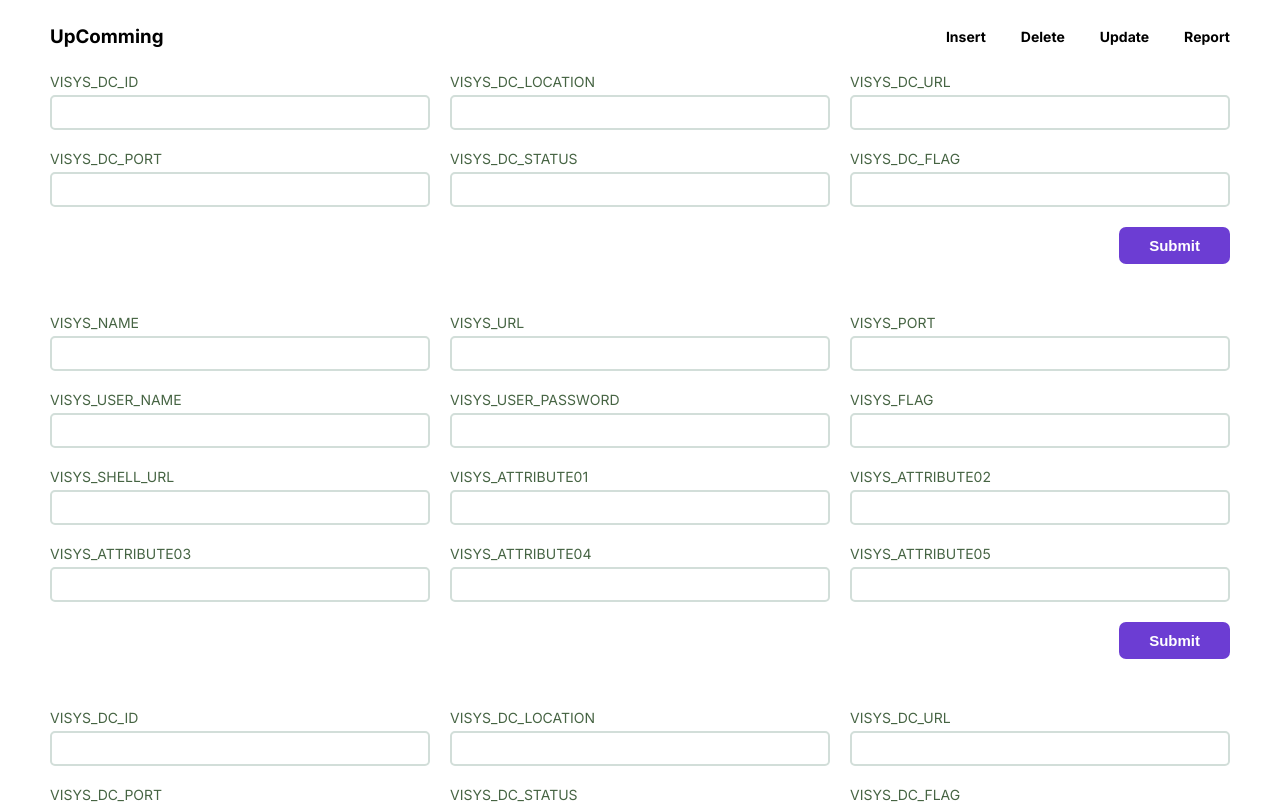
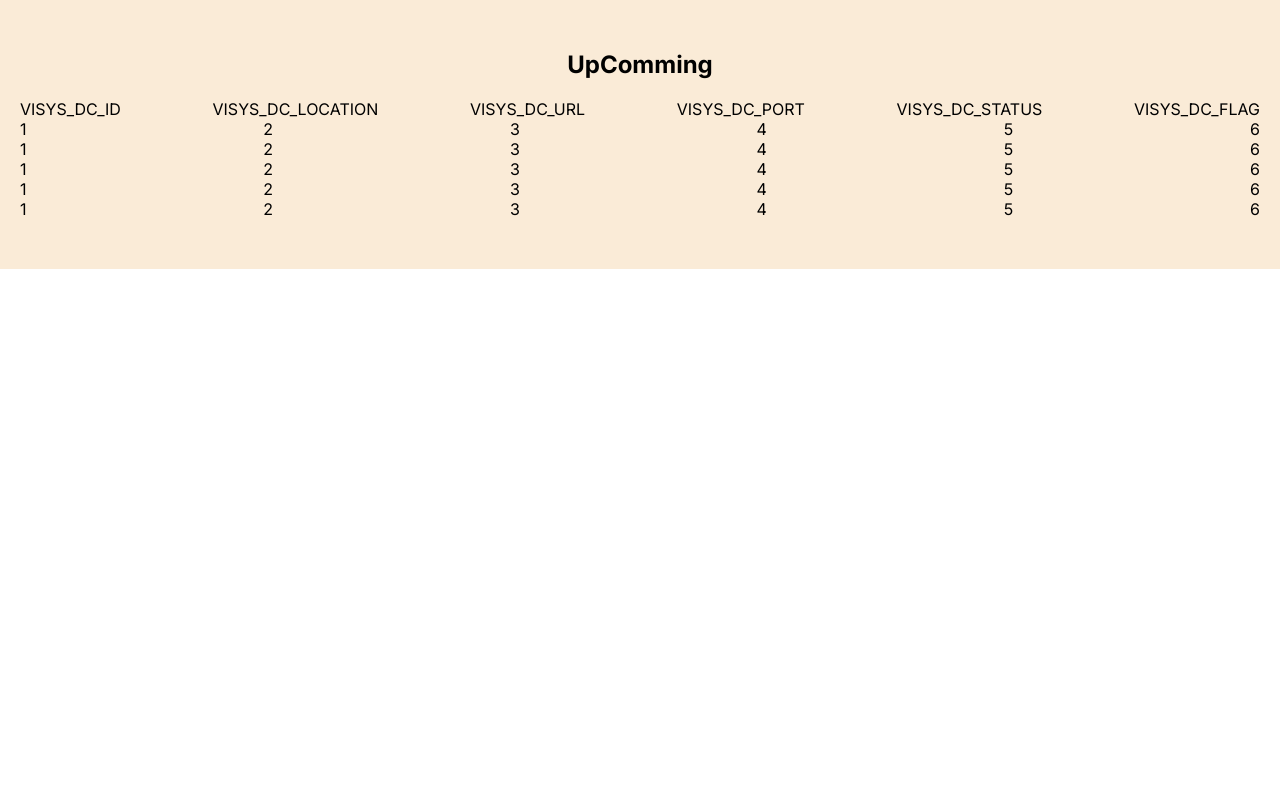
Before and after one commit to Saddam6260/Visays-Form, a React (Vite) app: page / in a window 1280 px wide. Shown: the top 804 px of the page. Built offline with nearby package versions, Linux system fonts and the light colour scheme.

Commit message:
create tablefile

```diff
--- a/src/App.jsx
+++ b/src/App.jsx
@@ -8,6 +8,7 @@ import MiddleInputSet from "./assets/component/Other_Page/MiddleInputSet"
 import BottomInputSet from "./assets/component/Other_Page/BottomInputSet"
 import Footer from "./assets/component/Other_Page/Footer"
 import Form from "./assets/component/Form";
+import TopTable from "./assets/component/Table/TopTable"
 
 function App() {
   const [count, setCount] = useState(0);
@@ -16,11 +17,13 @@ function App() {
 
   return (
     <div className="app">
-      <MenuBer item={menuItem}/>
-      <TopInputSet/>
+      {/* <MenuBer item={menuItem}/> */}
+      {/* <TopInputSet/>
       <MiddleInputSet/>
-      <BottomInputSet/>
-      <Footer/>
+      <BottomInputSet/> */}
+      {/* <Footer/> */}
+
+      <TopTable />
     </div>
   );
 }
--- /dev/null
+++ b/src/assets/component/Table/TopTable.css
@@ -0,0 +1,13 @@
+.table_container{
+    padding: 50px 20px;
+    background-color: antiquewhite;
+}
+h2{
+    text-align: center;
+    margin-bottom: 20px;
+}
+
+li{
+    display: flex;
+    justify-content: space-between;
+}
--- /dev/null
+++ b/src/assets/component/Table/TopTable.jsx
@@ -0,0 +1,62 @@
+import React from 'react'
+import "./TopTable.css"
+
+const TopTable = () => {
+  return (
+    <div className='table_container'>
+        <h2>UpComming</h2>
+        <ul className='InputTable'>
+            <li className='table_header'>
+                <div className='col col-1'>VISYS_DC_ID</div>
+                <div className='col col-2'>VISYS_DC_LOCATION</div>
+                <div className='col col-3'>VISYS_DC_URL</div>
+                <div className='col col-4'>VISYS_DC_PORT</div>
+                <div className='col col-5'>VISYS_DC_STATUS</div>
+                <div className='col col-6'>VISYS_DC_FLAG</div>
+            </li>
+            <li className='table-row'>
+                <div className='col col-1' data-label="VISYS_DC_ID">1</div>
+                <div className='col col-2' data-label="VISYS_DC_LOCATION">2</div>
+                <div className='col col-3' data-label="VISYS_DC_URL">3</div>
+                <div className='col col-4' data-label="VISYS_DC_PORT">4</div>
+                <div className='col col-5' data-label="VISYS_DC_STATUS">5</div>
+                <div className='col col-6' data-label="VISYS_DC_FLAG">6</div>
+            </li>
+            <li className='table-row'>
+                <div className='col col-1' data-label="VISYS_DC_ID">1</div>
+                <div className='col col-2' data-label="VISYS_DC_LOCATION">2</div>
+                <div className='col col-3' data-label="VISYS_DC_URL">3</div>
+                <div className='col col-4' data-label="VISYS_DC_PORT">4</div>
+                <div className='col col-5' data-label="VISYS_DC_STATUS">5</div>
+                <div className='col col-6' data-label="VISYS_DC_FLAG">6</div>
+            </li>
+            <li className='table-row'>
+                <div className='col col-1' data-label="VISYS_DC_ID">1</div>
+                <div className='col col-2' data-label="VISYS_DC_LOCATION">2</div>
+                <div className='col col-3' data-label="VISYS_DC_URL">3</div>
+                <div className='col col-4' data-label="VISYS_DC_PORT">4</div>
+                <div className='col col-5' data-label="VISYS_DC_STATUS">5</div>
+                <div className='col col-6' data-label="VISYS_DC_FLAG">6</div>
+            </li>
+            <li className='table-row'>
+                <div className='col col-1' data-label="VISYS_DC_ID">1</div>
+                <div className='col col-2' data-label="VISYS_DC_LOCATION">2</div>
+                <div className='col col-3' data-label="VISYS_DC_URL">3</div>
+                <div className='col col-4' data-label="VISYS_DC_PORT">4</div>
+                <div className='col col-5' data-label="VISYS_DC_STATUS">5</div>
+                <div className='col col-6' data-label="VISYS_DC_FLAG">6</div>
+            </li>
+            <li className='table-row'>
+                <div className='col col-1' data-label="VISYS_DC_ID">1</div>
+                <div className='col col-2' data-label="VISYS_DC_LOCATION">2</div>
+                <div className='col col-3' data-label="VISYS_DC_URL">3</div>
+                <div className='col col-4' data-label="VISYS_DC_PORT">4</div>
+                <div className='col col-5' data-label="VISYS_DC_STATUS">5</div>
+                <div className='col col-6' data-label="VISYS_DC_FLAG">6</div>
+            </li>
+        </ul>
+    </div>
+  )
+}
+
+export default TopTable
```
Also changed, not shown: src/assets/component/Table/BottomTable.css (added), src/assets/component/Table/BottomTable.jsx (added), src/assets/component/Table/MiddleTable.css (added), src/assets/component/Table/MiddleTable.jsx (added).
